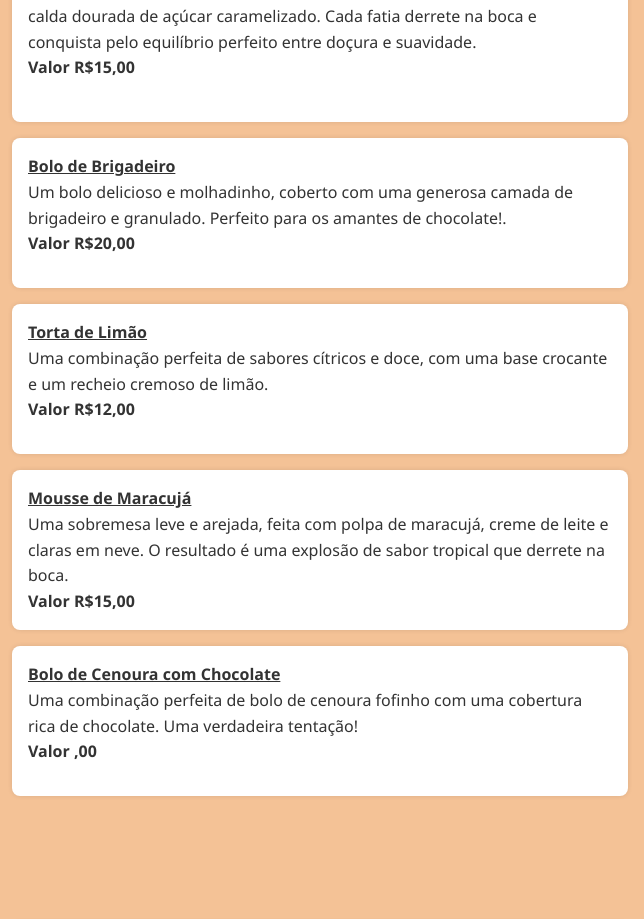
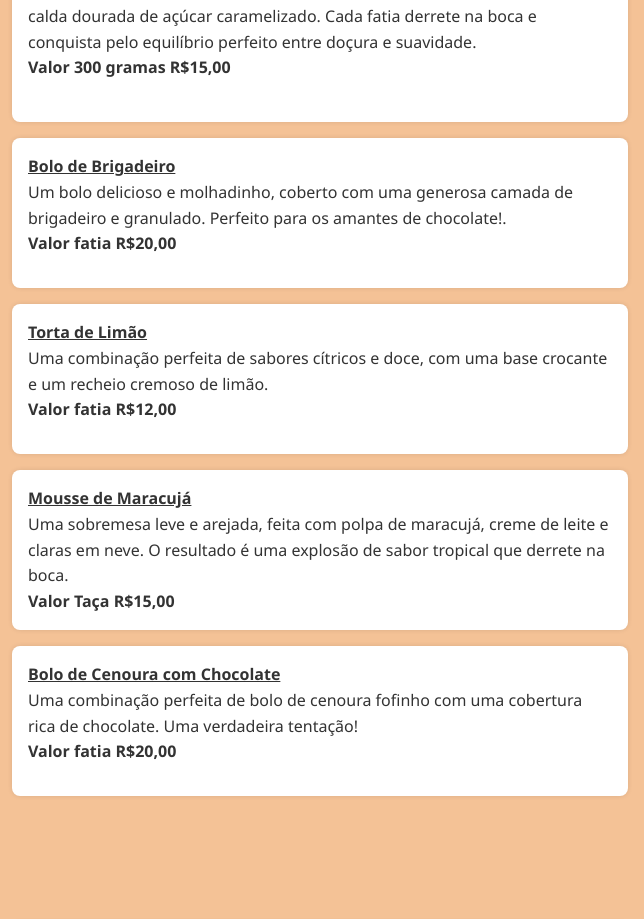
Before and after one commit to Red-Imortais2310/Cardapio-QR_CODE, a plain HTML site: page index.html in a window 1280 px wide. Shown: the part 1358-2277 px from the top of the page, 636-1280 px from the left. Drawn offline with Linux system fonts and the light colour scheme.

Commit message:
Atualiza texto do projeto

```diff
--- a/index.html
+++ b/index.html
@@ -38,19 +38,19 @@
     <h2>🍰 Sobremesas</h2>
     <div class="menu-grid">
       <div class="image sobremesa1" role="img" aria-label="Pudim" tabindex="0"></div>
-      <div class="description"><u><strong>Pudim de Leite</strong></u><br> Clássico da confeitaria brasileira, o pudim de leite é uma sobremesa irresistível com textura cremosa e sabor delicado. Feito com leite condensado, ovos e leite, é assado em banho-maria e finalizado com uma calda dourada de açúcar caramelizado. Cada fatia derrete na boca e conquista pelo equilíbrio perfeito entre doçura e suavidade.<p><strong>Valor R$15,00</strong></p></br></div>
+      <div class="description"><u><strong>Pudim de Leite</strong></u><br> Clássico da confeitaria brasileira, o pudim de leite é uma sobremesa irresistível com textura cremosa e sabor delicado. Feito com leite condensado, ovos e leite, é assado em banho-maria e finalizado com uma calda dourada de açúcar caramelizado. Cada fatia derrete na boca e conquista pelo equilíbrio perfeito entre doçura e suavidade.<p><strong>Valor 300 gramas R$15,00</strong></p></br></div>
 
       <div class="image sobremesa2" role="img" aria-label="Brigadeiro" tabindex="0"></div>
-      <div class="description"><u><strong>Bolo de Brigadeiro</strong></u><br> Um bolo delicioso e molhadinho, coberto com uma generosa camada de brigadeiro e granulado. Perfeito para os amantes de chocolate!. <p><strong>Valor R$20,00</strong></p></div>
+      <div class="description"><u><strong>Bolo de Brigadeiro</strong></u><br> Um bolo delicioso e molhadinho, coberto com uma generosa camada de brigadeiro e granulado. Perfeito para os amantes de chocolate!. <p><strong>Valor fatia R$20,00</strong></p></div>
 
       <div class="image sobremesa3" role="img" aria-label="Torta de Limão" tabindex="0"></div>
-      <div class="description"><u><strong>Torta de Limão</strong></u><br> Uma combinação perfeita de sabores cítricos e doce, com uma base crocante e um recheio cremoso de limão.<p><strong>Valor R$12,00</strong></p></div>
+      <div class="description"><u><strong>Torta de Limão</strong></u><br> Uma combinação perfeita de sabores cítricos e doce, com uma base crocante e um recheio cremoso de limão.<p><strong>Valor fatia R$12,00</strong></p></div>
 
       <div class="image sobremesa4" role="img" aria-label="Mousse" tabindex="0"></div>
-      <div class="description"><u><strong>Mousse de Maracujá</strong></u><br> Uma sobremesa leve e arejada, feita com polpa de maracujá, creme de leite e claras em neve. O resultado é uma explosão de sabor tropical que derrete na boca.<p><strong>Valor R$15,00</strong></p></div>
+      <div class="description"><u><strong>Mousse de Maracujá</strong></u><br> Uma sobremesa leve e arejada, feita com polpa de maracujá, creme de leite e claras em neve. O resultado é uma explosão de sabor tropical que derrete na boca.<p><strong>Valor Taça R$15,00</strong></p></div>
 
       <div class="image sobremesa5" role="img" aria-label="Bolo de Cenoura" tabindex="0"></div>
-      <div class="description"><u><strong>Bolo de Cenoura com Chocolate</strong></u><br> Uma combinação perfeita de bolo de cenoura fofinho com uma cobertura rica de chocolate. Uma verdadeira tentação!<p><strong>Valor <R120></R120>,00</strong></p></div>
+      <div class="description"><u><strong>Bolo de Cenoura com Chocolate</strong></u><br> Uma combinação perfeita de bolo de cenoura fofinho com uma cobertura rica de chocolate. Uma verdadeira tentação!<p><strong>Valor fatia R$20,00</strong></p></div>
     </div>
   </section>
 
```
